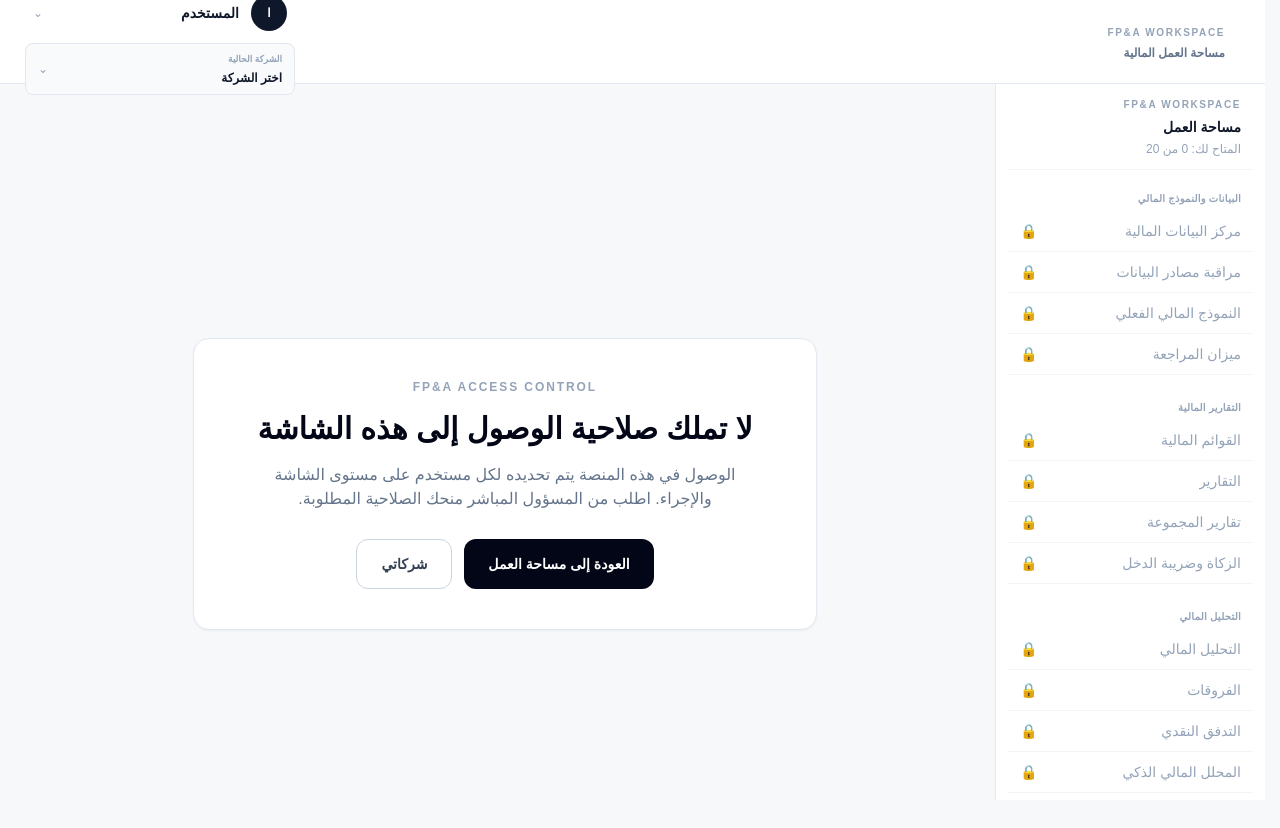
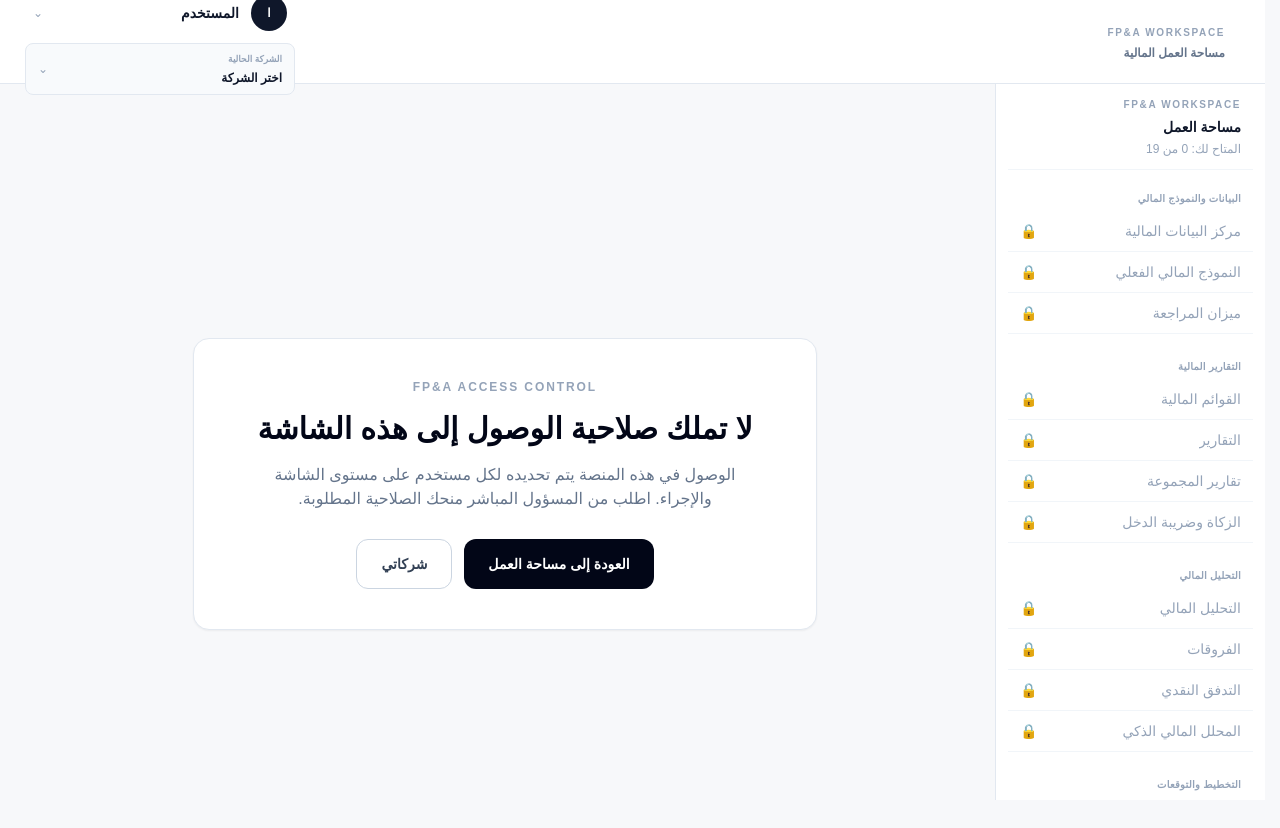
Before and after one commit to khaledhamada1996/FPA-saas-platform, a Next.js app: page /workspace/access-denied in a window 1280 px wide. Shown: the top 828 px of the page. Built offline with nearby package versions, Linux system fonts and the light colour scheme; no server answers.

Commit message:
refactor: nest data monitoring under financial data center

```diff
--- a/src/components/workspace/workspace-sidebar.tsx
+++ b/src/components/workspace/workspace-sidebar.tsx
@@ -8,7 +8,6 @@ type AccessRow={permission_key?:string;granted?:boolean}; type NavItem=readonly[
 const navigation:NavSection[]=[
  ["البيانات والنموذج المالي",[
   ["screen.data.view","مركز البيانات المالية","/workspace/data"],
-  ["screen.data_monitoring.view","مراقبة مصادر البيانات","/workspace/data-monitoring"],
   ["screen.actuals.view","النموذج المالي الفعلي","/workspace/actuals"],
   ["screen.trial_balance.view","ميزان المراجعة","/workspace/trial-balance"]
  ]],
```
